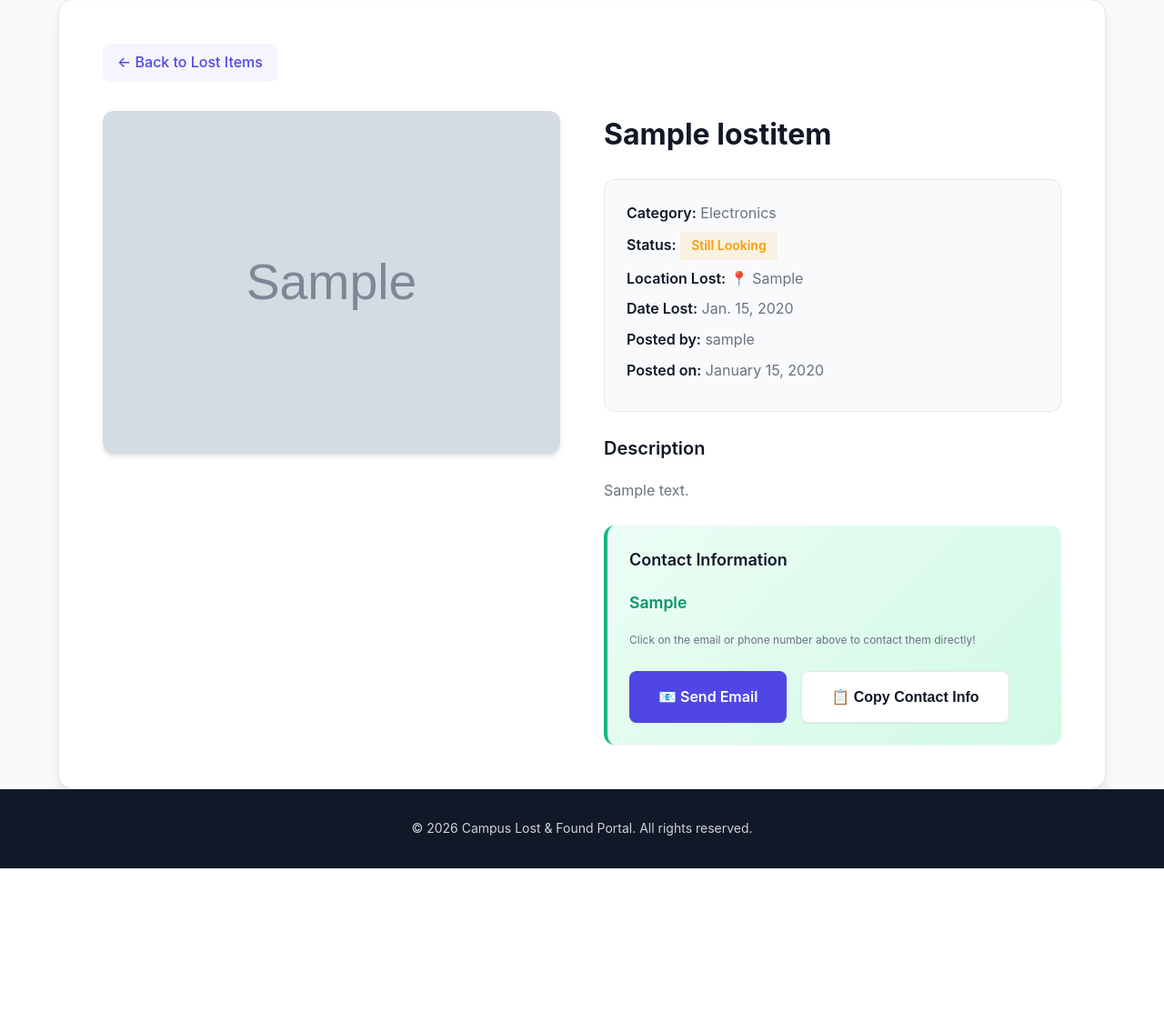
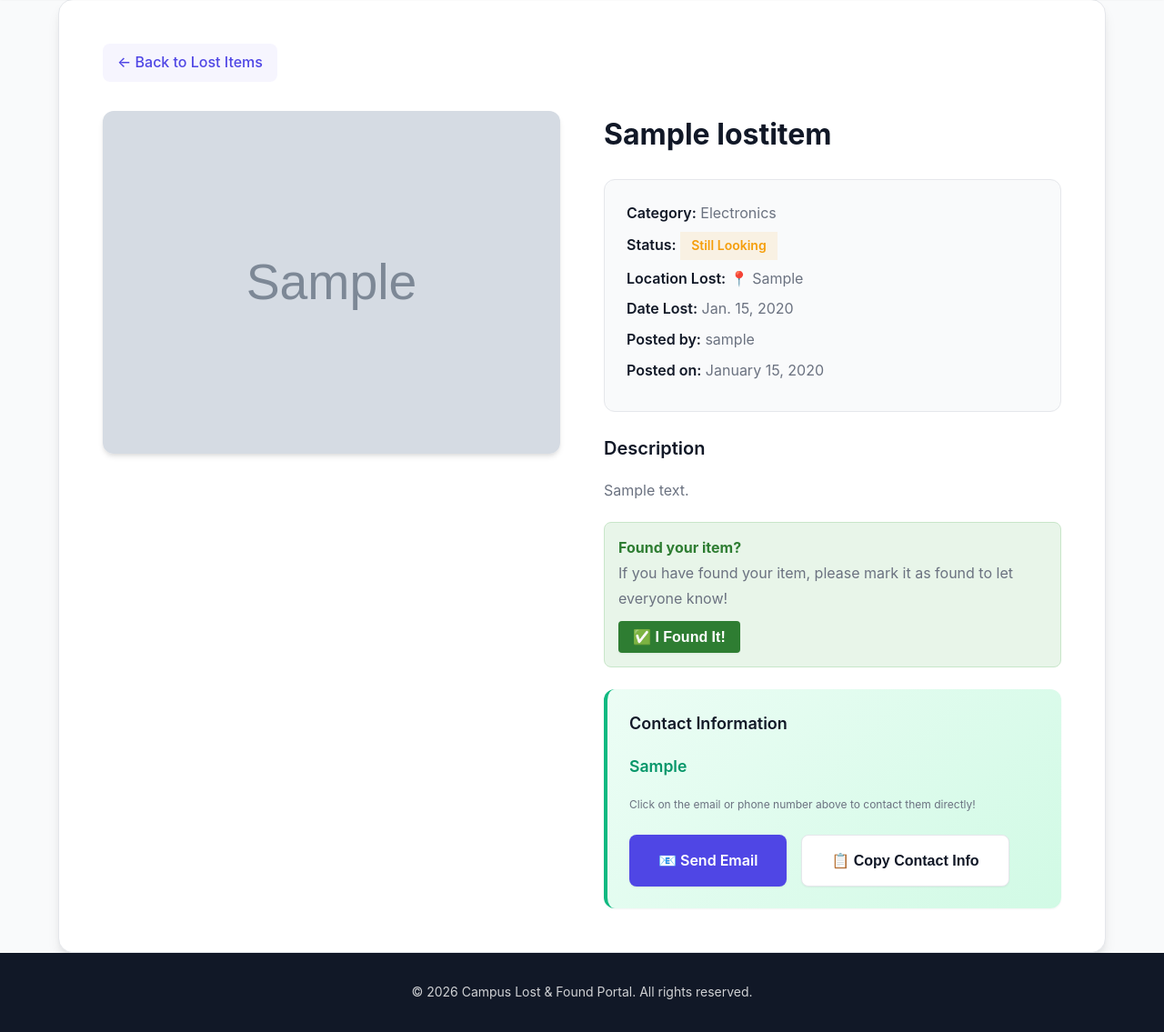
Before and after one commit to knarendrakumar187/Campus-Lost-Found-Portal, a Django app: page /lost-item/1/ in a window 1280 px wide. Shown: the part 73-1208 px from the top of the page at 91% size. Before the commit the page ends 1028 px from the top, so only its background shows below. Run offline with Django 4.2, Linux system fonts and the light colour scheme; a user stored in the database is signed in; tables that the repository leaves empty hold one stand-in row (values such as "Sample post"); grey boxes marked "Sample" are stand-in pictures.

Commit message:
Add feature for users to mark items as found

```diff
--- a/lostfound/urls.py
+++ b/lostfound/urls.py
@@ -32,6 +32,10 @@ urlpatterns = [
     path('found-items/', views.found_items_list, name='found_items_list'),
 
     # Item details
+    # Item details
     path('lost-item/<int:pk>/', views.lost_item_detail, name='lost_item_detail'),
     path('found-item/<int:pk>/', views.found_item_detail, name='found_item_detail'),
+
+    # Actions
+    path('item/<int:pk>/mark-found/', views.mark_found, name='mark_found'),
 ]
--- a/lostfound/views.py
+++ b/lostfound/views.py
@@ -264,3 +264,23 @@ def found_item_detail(request, pk):
         'item': item,
     }
     return render(request, 'lostfound/found_item_detail.html', context)
+
+@login_required
+def mark_found(request, pk):
+    """
+    Allow user to mark their lost item as found.
+    """
+    item = get_object_or_404(LostItem, pk=pk)
+
+    # Check if user is the owner
+    if item.posted_by != request.user:
+        messages.error(request, "You are not authorized to edit this item.")
+        return redirect('lost_item_detail', pk=pk)
+
+    if request.method == 'POST':
+        item.status = 'found'
+        item.save()
+        messages.success(request, "Great news! Your item has been marked as found.")
+        return redirect('lost_item_detail', pk=pk)
+
+    return redirect('lost_item_detail', pk=pk)
--- a/templates/lostfound/lost_item_detail.html
+++ b/templates/lostfound/lost_item_detail.html
@@ -9,9 +9,9 @@
     <div class="detail-container">
         <div class="detail-image">
             {% if item.image %}
-                <img src="{{ item.image.url }}" alt="{{ item.title }}">
+            <img src="{{ item.image.url }}" alt="{{ item.title }}">
             {% else %}
-                <div class="no-image-large">No Image Available</div>
+            <div class="no-image-large">No Image Available</div>
             {% endif %}
         </div>
 
@@ -20,7 +20,8 @@
 
             <div class="detail-meta">
                 <p><strong>Category:</strong> {{ item.get_category_display }}</p>
-                <p><strong>Status:</strong> <span class="status-{{ item.status }}">{{ item.get_status_display }}</span></p>
+                <p><strong>Status:</strong> <span class="status-{{ item.status }}">{{ item.get_status_display }}</span>
+                </p>
                 <p><strong>Location Lost:</strong> 📍 {{ item.location_lost }}</p>
                 <p><strong>Date Lost:</strong> {{ item.date_lost }}</p>
                 <p><strong>Posted by:</strong> {{ item.posted_by.username }}</p>
@@ -30,6 +31,22 @@
             <div class="detail-description">
                 <h3>Description</h3>
                 <p>{{ item.description|linebreaks }}</p>
+
+                {% if request.user == item.posted_by and item.status == 'pending' %}
+                <div class="owner-actions"
+                    style="margin: 20px 0; padding: 15px; background: #e8f5e9; border-radius: 8px; border: 1px solid #c8e6c9;">
+                    <h4 style="margin-top: 0; color: #2e7d32;">Found your item?</h4>
+                    <p style="margin-bottom: 10px;">If you have found your item, please mark it as found to let everyone
+                        know!</p>
+                    <form action="{% url 'mark_found' item.pk %}" method="post">
+                        {% csrf_token %}
+                        <button type="submit" class="btn btn-success"
+                            style="background: #2e7d32; color: white; border: none; padding: 8px 16px; border-radius: 4px; cursor: pointer;">
+                            ✅ I Found It!
+                        </button>
+                    </form>
+                </div>
+                {% endif %}
             </div>
 
             <div class="contact-section">
@@ -40,11 +57,12 @@
                 <p><small>Click on the email or phone number above to contact them directly!</small></p>
                 <div class="contact-buttons">
                     {% if item.posted_by.email %}
-                        <a href="mailto:{{ item.posted_by.email }}" class="btn btn-primary contact-btn">
-                            📧 Send Email
-                        </a>
+                    <a href="mailto:{{ item.posted_by.email }}" class="btn btn-primary contact-btn">
+                        📧 Send Email
+                    </a>
                     {% endif %}
-                    <button onclick="copyContactInfo('{{ item.contact_info|escapejs }}', this)" class="btn btn-secondary contact-btn">
+                    <button onclick="copyContactInfo('{{ item.contact_info|escapejs }}', this)"
+                        class="btn btn-secondary contact-btn">
                         📋 Copy Contact Info
                     </button>
                 </div>
@@ -52,20 +70,20 @@
 
             <script>
                 // Make contact info clickable
-                (function() {
+                (function () {
                     const contactDiv = document.getElementById('contact-info-{{ item.pk }}');
                     if (contactDiv) {
                         let text = contactDiv.innerHTML;
 
                         // Email pattern
                         const emailPattern = /\b[A-Za-z0-9._%+-]+@[A-Za-z0-9.-]+\.[A-Z|a-z]{2,}\b/g;
-                        text = text.replace(emailPattern, function(email) {
+                        text = text.replace(emailPattern, function (email) {
                             return '<a href="mailto:' + email + '" class="contact-link email-link">📧 ' + email + '</a>';
                         });
 
                         // Phone pattern
                         const phonePattern = /(\+?\d{1,3}[-.\s]?)?\(?\d{1,4}\)?[-.\s]?\d{1,4}[-.\s]?\d{1,9}/g;
-                        text = text.replace(phonePattern, function(phone) {
+                        text = text.replace(phonePattern, function (phone) {
                             const cleanPhone = phone.replace(/[^\d+]/g, '');
                             return '<a href="tel:' + cleanPhone + '" class="contact-link phone-link">📞 ' + phone.trim() + '</a>';
                         });
```
